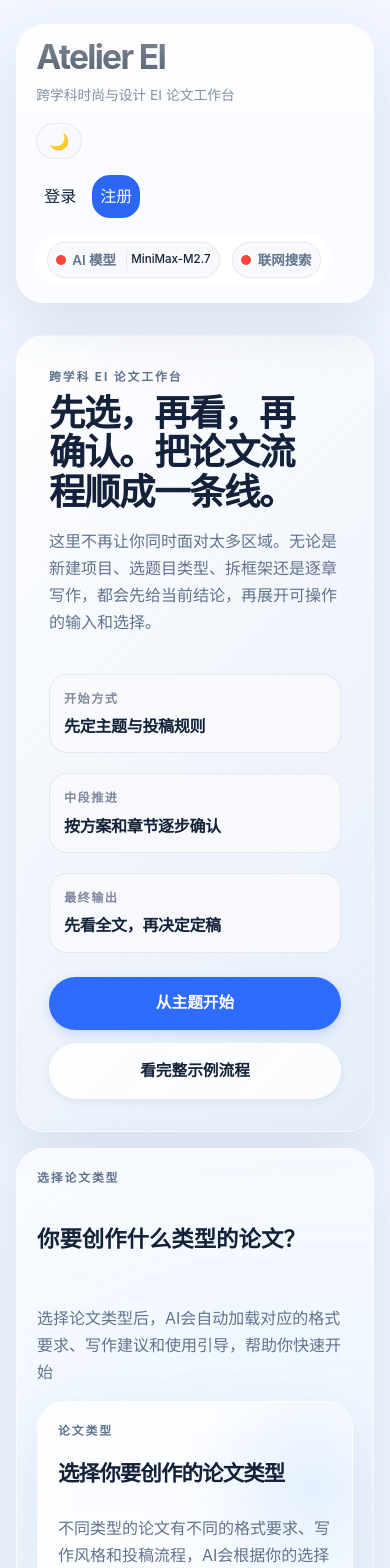
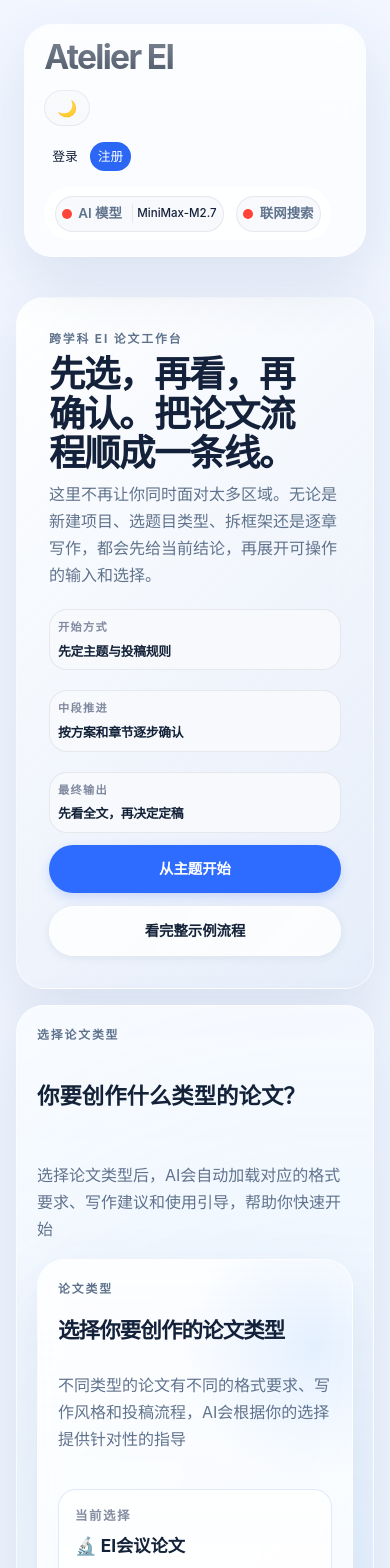
Before and after one commit to shenyangs/EI, a Next.js app: page / in a window 390 px wide. Shown: the top 1568 px of the page. Built offline with nearby package versions, Linux system fonts and the light colour scheme; no server answers.

Commit message:
fix: 移动端头部优化和AI错误处理改进
- 优化移动端头部样式，减少空间占用
- 隐藏移动端副标题，简化导航栏
- 改进AI服务401错误提示，显示友好错误信息
- 添加错误消息样式
- 扩展AiTaskType类型以支持更多任务类型

```diff
--- a/app/globals.css
+++ b/app/globals.css
@@ -3822,3 +3822,147 @@ textarea:focus {
 [data-theme="dark"] button {
   transition: background-color 0.3s ease, border-color 0.3s ease, color 0.3s ease;
 }
+
+/* 移动端头部优化 - 减少空间占用 */
+@media (max-width: 768px) {
+  /* 头部整体优化 */
+  .site-header {
+    padding: 8px 12px;
+    border-radius: 12px;
+    top: 8px;
+    margin: 0 8px;
+    width: calc(100% - 16px);
+  }
+
+  /* 隐藏副标题，减少占用 */
+  .brand-subtitle {
+    display: none;
+  }
+
+  /* 品牌名称缩小 */
+  .brand {
+    font-size: 1.2rem;
+    letter-spacing: -0.02em;
+  }
+
+  /* 头部面板简化 */
+  .site-header__panel {
+    gap: 8px;
+  }
+
+  /* 认证导航简化 */
+  .auth-nav {
+    gap: 4px;
+  }
+
+  .auth-nav__link {
+    padding: 4px 8px;
+    font-size: 0.8rem;
+  }
+
+  /* 连接状态灯简化 */
+  .status-lights {
+    gap: 4px;
+  }
+
+  .status-light {
+    padding: 3px 6px;
+    font-size: 0.7rem;
+  }
+
+  /* Hero区域优化 */
+  .hero-card {
+    padding: 12px;
+    margin-top: 8px;
+  }
+
+  .hero-card h1 {
+    font-size: var(--font-title-2);
+    margin: 4px 0;
+  }
+
+  .hero-card p {
+    font-size: 0.85rem;
+    margin: 8px 0;
+  }
+
+  /* 首页hero-card--landing优化 */
+  .hero-card--landing {
+    padding: 16px 12px;
+  }
+
+  .hero-card--landing h1 {
+    font-size: 1.4rem;
+    max-width: 100%;
+  }
+
+  /* 统计区域简化 */
+  .hero-stats {
+    gap: 8px;
+    margin: 12px 0;
+  }
+
+  .hero-stat {
+    padding: 8px;
+  }
+
+  .hero-stat span {
+    font-size: 0.7rem;
+  }
+
+  .hero-stat strong {
+    font-size: 0.8rem;
+  }
+
+  /* 按钮行优化 */
+  .button-row {
+    flex-direction: column;
+    gap: 8px;
+  }
+
+  .button-row .primary-button,
+  .button-row .secondary-button {
+    width: 100%;
+    padding: 12px;
+    font-size: 0.9rem;
+  }
+}
+
+/* 超小屏幕进一步优化 */
+@media (max-width: 380px) {
+  .site-header {
+    padding: 6px 10px;
+  }
+
+  .brand {
+    font-size: 1.1rem;
+  }
+
+  .auth-nav__link {
+    padding: 3px 6px;
+    font-size: 0.75rem;
+  }
+}
+
+/* 错误消息样式 */
+.error-message {
+  padding: 12px 16px;
+  border-radius: var(--radius-md);
+  background: var(--rose-soft);
+  border: 1px solid var(--rose);
+  color: var(--rose);
+  font-size: var(--font-body);
+  line-height: 1.5;
+}
+
+.error-message strong {
+  font-weight: 600;
+  margin-right: 4px;
+}
+
+.error-hint {
+  display: block;
+  margin-top: 4px;
+  font-size: 0.85em;
+  opacity: 0.8;
+}
--- a/lib/ai/ai-client.ts
+++ b/lib/ai/ai-client.ts
@@ -124,6 +124,16 @@ async function requestModel(
     const text = await response.text();
 
     if (!response.ok) {
+      // 处理特定的HTTP错误码
+      if (response.status === 401) {
+        throw new Error('AI 服务未授权：请检查 API 密钥配置');
+      }
+      if (response.status === 429) {
+        throw new Error('AI 服务请求过于频繁，请稍后重试');
+      }
+      if (response.status >= 500) {
+        throw new Error('AI 服务暂时不可用，请稍后重试');
+      }
       throw new Error(`模型请求失败：${response.status} ${text}`);
     }
 
@@ -200,6 +210,16 @@ async function requestModel(
     });
 
     if (status < 200 || status >= 300) {
+      // 处理特定的HTTP错误码
+      if (status === 401) {
+        throw new Error('AI 服务未授权：请检查 API 密钥配置');
+      }
+      if (status === 429) {
+        throw new Error('AI 服务请求过于频繁，请稍后重试');
+      }
+      if (status >= 500) {
+        throw new Error('AI 服务暂时不可用，请稍后重试');
+      }
       throw new Error(`模型请求失败：${status} ${text}`);
     }
 
--- a/lib/ai/ai-orchestrator.ts
+++ b/lib/ai/ai-orchestrator.ts
@@ -9,7 +9,7 @@ import {
 } from './content-pipeline';
 
 export type TaskType = 'strategy' | 'content' | 'review' | 'direction';
-export type AiTaskType = TaskType;
+export type AiTaskType = TaskType | 'topic_analysis' | 'outline_generation' | 'project_initialization' | 'content_generation' | 'quality_review' | 'revision_suggestions';
 
 interface AiModuleConfig {
   id?: number;
```
Also changed, not shown: app/projects/new/page.tsx (+7 -2 lines).
